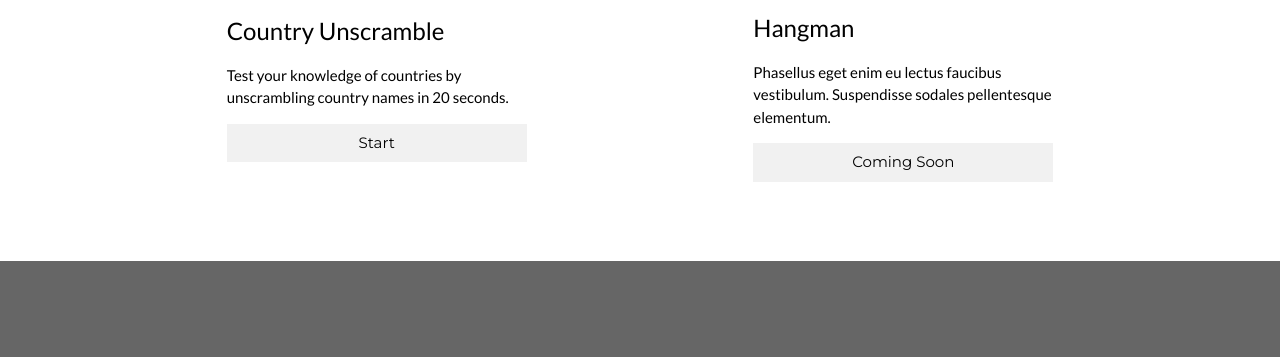
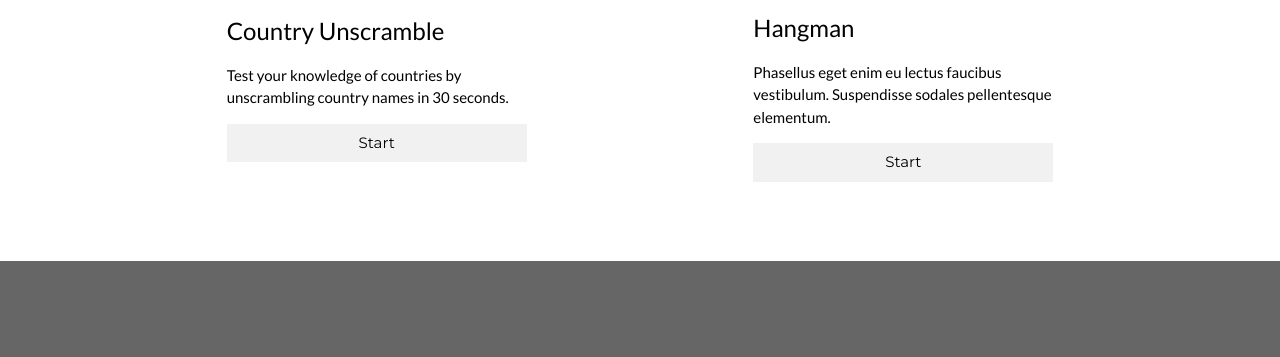
Before and after one commit to anishka-v/word-game, a Flask app: page / in a window 1280 px wide. Shown: the part 518-875 px from the top of the page. Run offline with Flask 2, Linux system fonts and the light colour scheme.

Commit message:
Update index.html

```diff
--- a/templates/index.html
+++ b/templates/index.html
@@ -69,17 +69,17 @@ a {
 <div class="w3-row-padding">
       <div class="w3-col l2 m3 w3-padding-64"></div>
     <div class="w3-col l3 m6 w3-padding-64">
-      <img src="/static/globe1.jpeg" alt="globe" style="max-width:45%; max-height:45%"> <br><br>
+      <img src="/static/globe1.jpeg" alt="John" style="max-width:45%; max-height:45%"> <br><br>
       <h3>Country Unscramble</h3>
-      <p> Test your knowledge of countries by unscrambling country names in 20 seconds.</p>
+      <p> Test your knowledge of countries by unscrambling country names in 30 seconds.</p>
         <p><a href="/country_unscramble"><button class="w3-button w3-light-grey w3-block">Start</button></a></p>
     </div>
           <div class="w3-col l2 m3 w3-padding-64"></div>
     <div class="w3-col l3 m6 w3-padding-64">
-      <img src="/static/puzzle.jpg" alt="puzzle" style="max-width:51.5%; max-height:51%.5">
+      <img src="/static/puzzle.jpg" alt="Jane" style="max-width:51.5%; max-height:51%.5">
       <h3>Hangman</h3>
       <p>Phasellus eget enim eu lectus faucibus vestibulum. Suspendisse sodales pellentesque elementum.</p>
-      <p><button class="w3-button w3-light-grey w3-block">Coming Soon</button></p>
+      <p><button class="w3-button w3-light-grey w3-block">Start</button></p>
     </div>
   </div>
 
```
